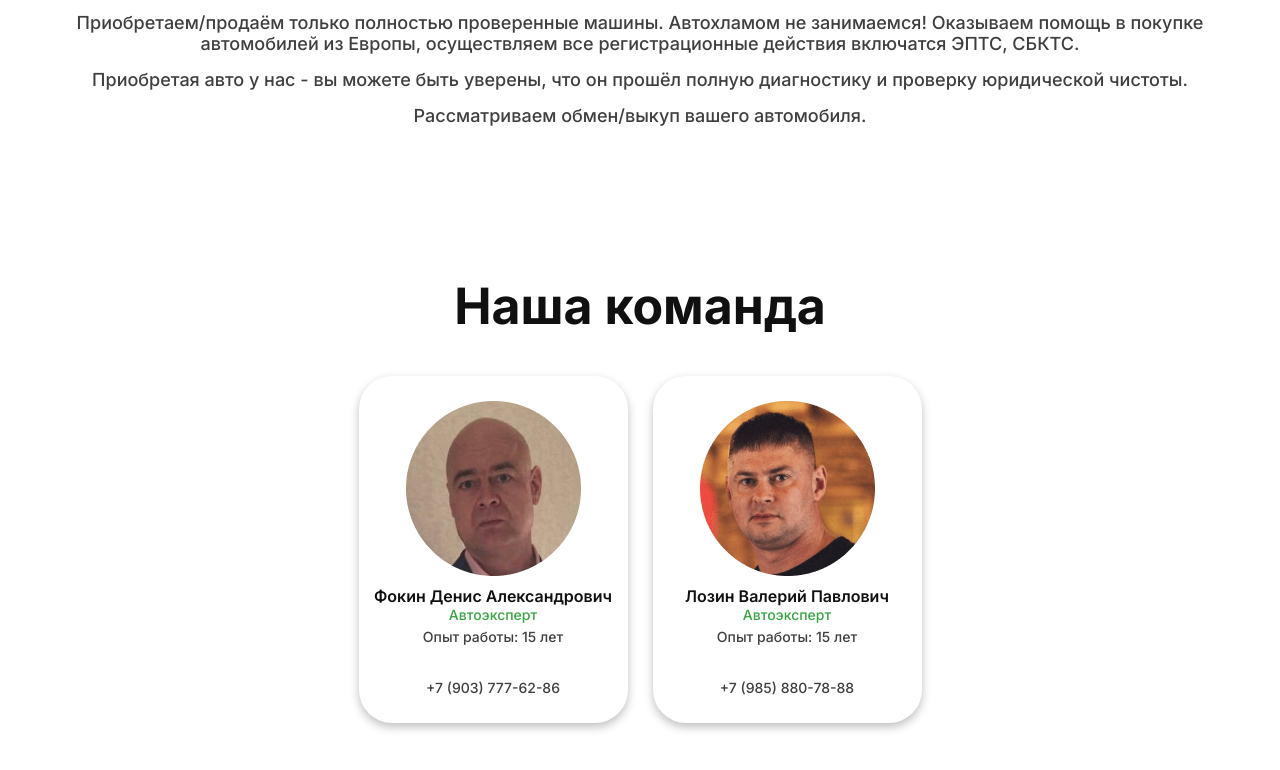
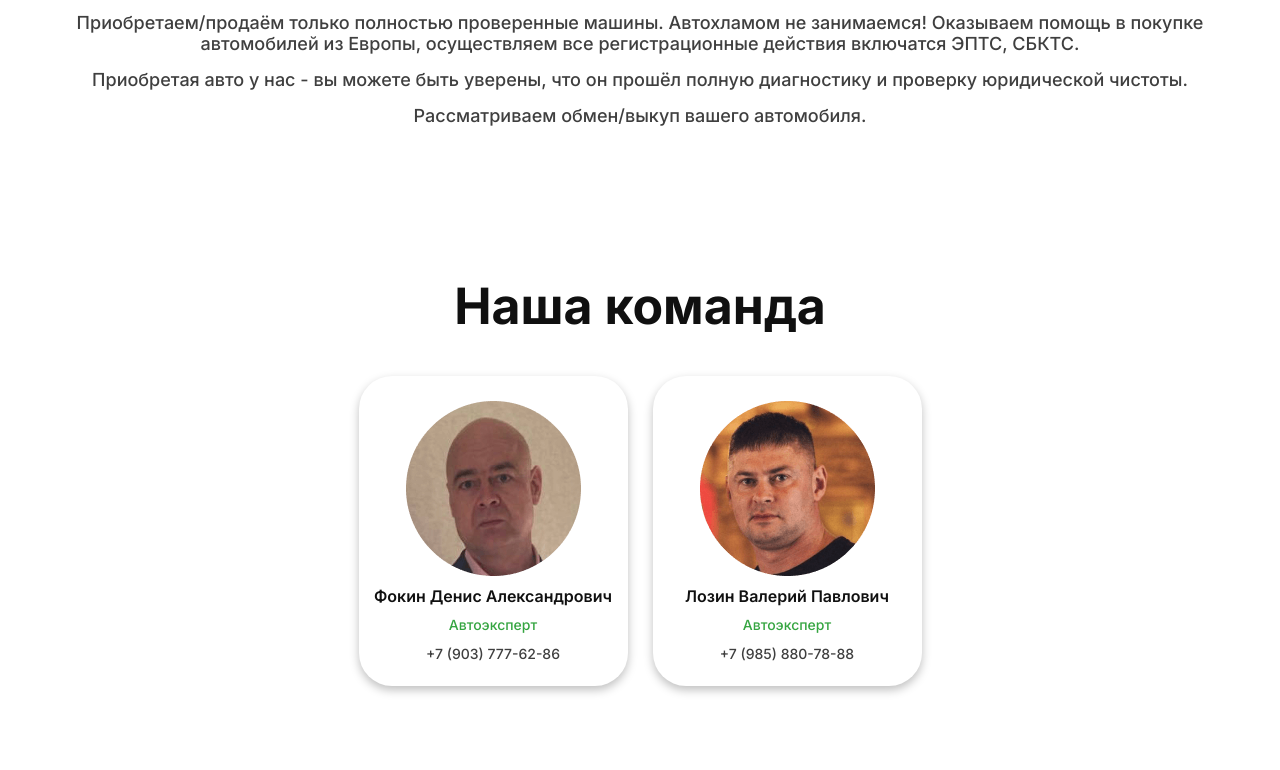
Before and after one commit to Mokwar7/-, a plain HTML site: page index.html in a window 1280 px wide. Shown: the part 1092-1862 px from the top of the page. Drawn offline with Linux system fonts and the light colour scheme.

Commit message:
Add files via upload

```diff
--- a/index.html
+++ b/index.html
@@ -64,14 +64,12 @@
                     <img src="./src/team2.png" alt="Фотография Фокина Дениса Александровича" class="team__img">
                     <h5 class="team__name">Фокин Денис Александрович</h5>
                     <h6 class="team__who">Автоэксперт</h6>
-                    <p class="team__exp">Опыт работы: 15 лет</p>
                     <h3 class="team__number">+7 (903) 777-62-86</h3>
                 </div>
                 <div class="team__card">
                     <img src="./src/team.png" alt="Фотография Лозина Валерия Павловича" class="team__img">
                     <h5 class="team__name">Лозин Валерий Павлович</h5>
                     <h6 class="team__who">Автоэксперт</h6>
-                    <p class="team__exp">Опыт работы: 15 лет</p>
                     <h3 class="team__number">+7 (985) 880-78-88</h3>
                 </div>
             </div>
--- a/styles/main.css
+++ b/styles/main.css
@@ -36,7 +36,7 @@
     opacity: 0.8;
     font-size: 18px;
     font-weight: 500;
-    margin: 5px 0 25px;
+    margin: 10px 0 25px;
 }
 
 .main__btn {
@@ -96,7 +96,7 @@
     }
 
     .main__subheader {
-        margin-bottom: 75px;
+        margin-bottom: 35px;
     }
 
     .main__header {
--- a/styles/team.css
+++ b/styles/team.css
@@ -30,7 +30,7 @@
 
 .team__card {
     width: 269px;
-    height: 347px;
+    height: 310px;
     flex-shrink: 0;
     border-radius: 33px;
     background: #FFF;
@@ -60,14 +60,7 @@
     color: #35A541;
     font-size: 14px;
     font-weight: 500;
-    margin: 0 0 5px;
-}
-
-.team__exp {
-    font-size: 14px;
-    font-weight: 500;
-    margin: 0;
-    opacity: 0.8;
+    margin: 10px 0 10px;
 }
 
 .team__number {
```
